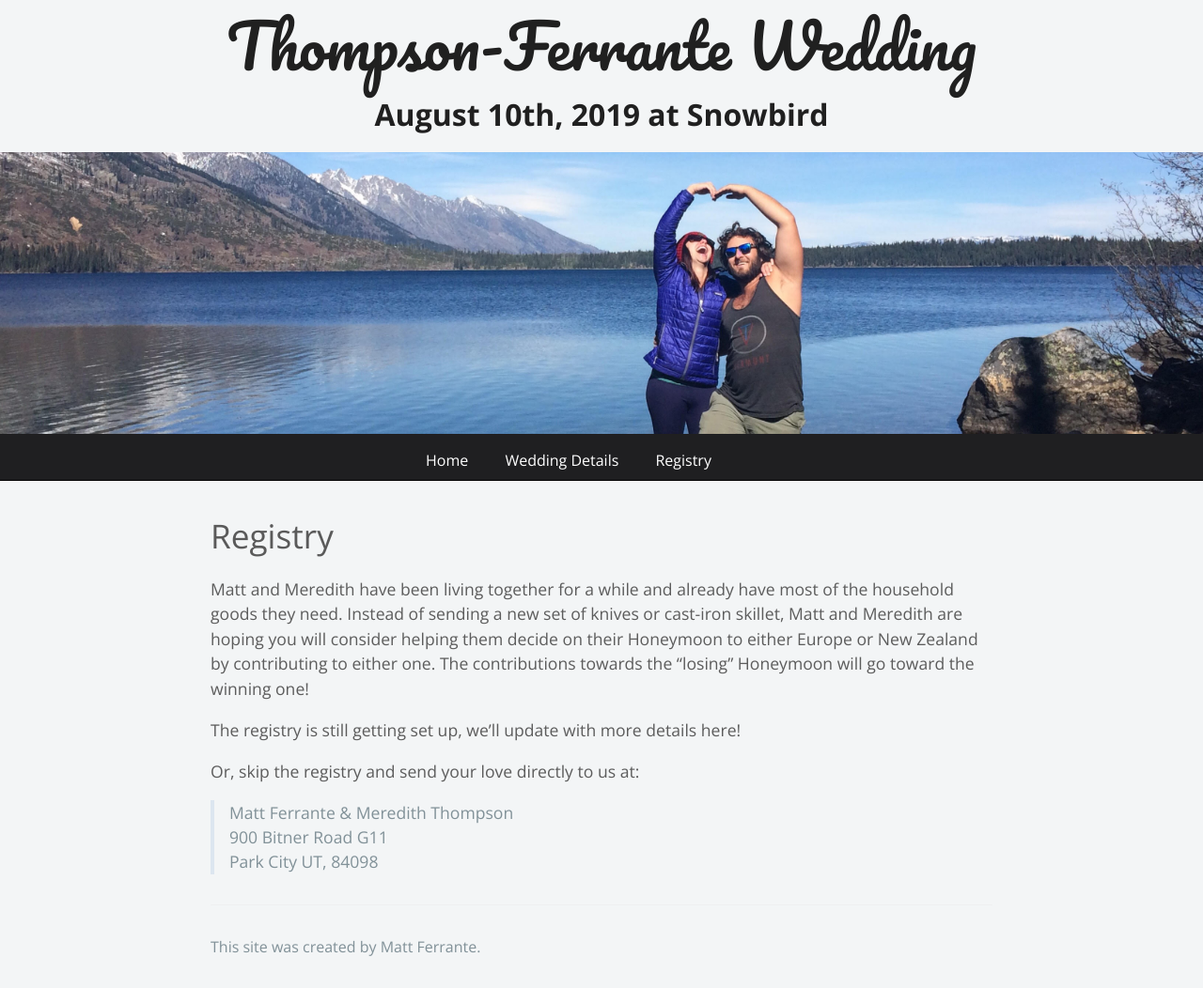
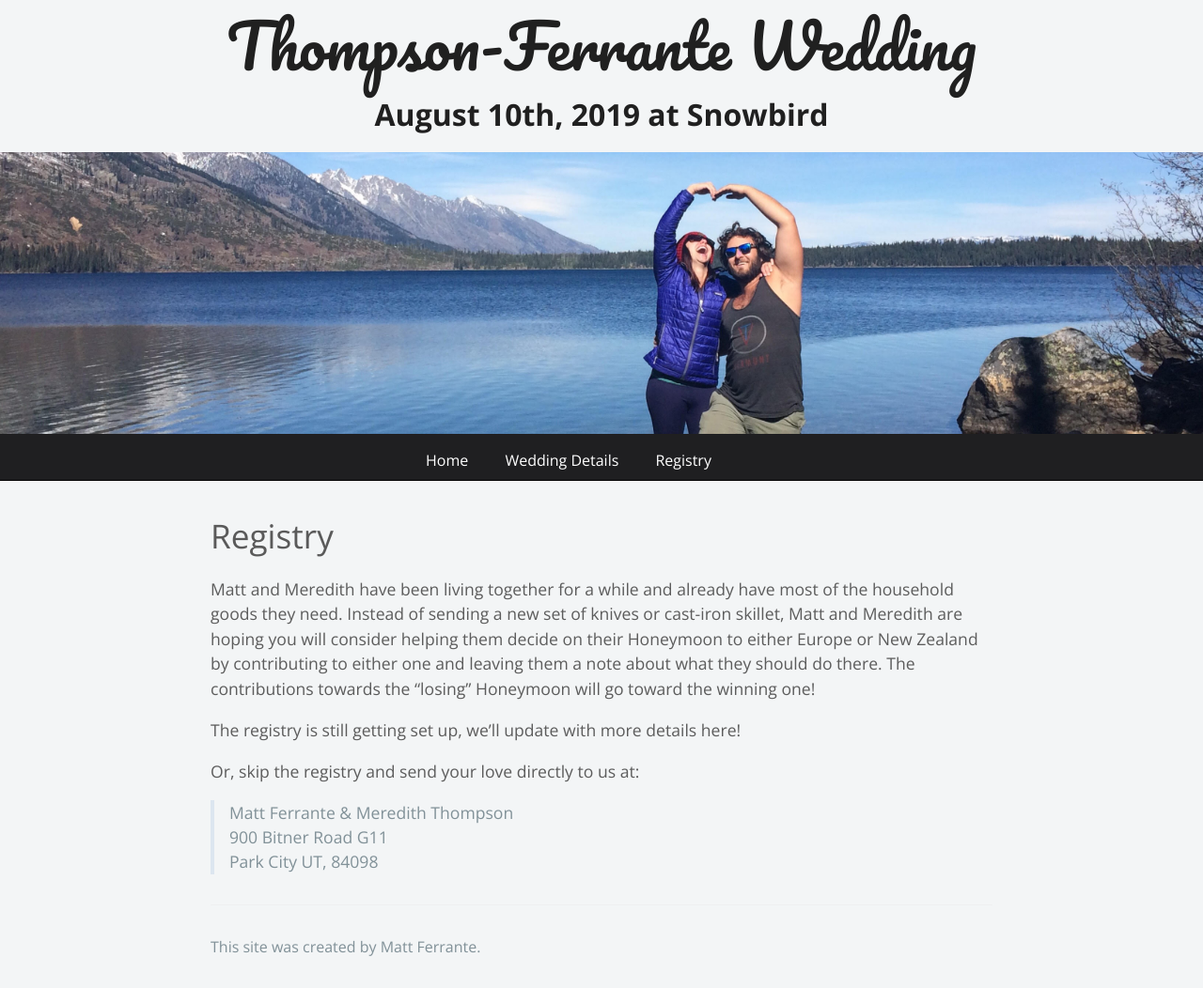
Before and after one commit to ferrants/weddingwebsite, a Jekyll site: the page built from registry.md, in a window 1280 px wide. Shown: the whole page at 94% size. Built offline with Jekyll 4.4.1, drawn with Linux system fonts in a browser that asks for light colours; nearby versions of some CDN libraries; our own code applies the rules of GitHub Pages for plain Markdown files.

Commit message:
contributions

```diff
--- a/registry.md
+++ b/registry.md
@@ -4,7 +4,7 @@
 
 # Registry
 
-Matt and Meredith have been living together for a while and already have most of the household goods they need. Instead of sending a new set of knives or cast-iron skillet, Matt and Meredith are hoping you will consider helping them decide on their Honeymoon to either Europe or New Zealand by contributing to either one. The contributions towards the "losing" Honeymoon will go toward the winning one!
+Matt and Meredith have been living together for a while and already have most of the household goods they need. Instead of sending a new set of knives or cast-iron skillet, Matt and Meredith are hoping you will consider helping them decide on their Honeymoon to either Europe or New Zealand by contributing to either one and leaving them a note about what they should do there. The contributions towards the "losing" Honeymoon will go toward the winning one!
 
 The registry is still getting set up, we'll update with more details here!
 
```
